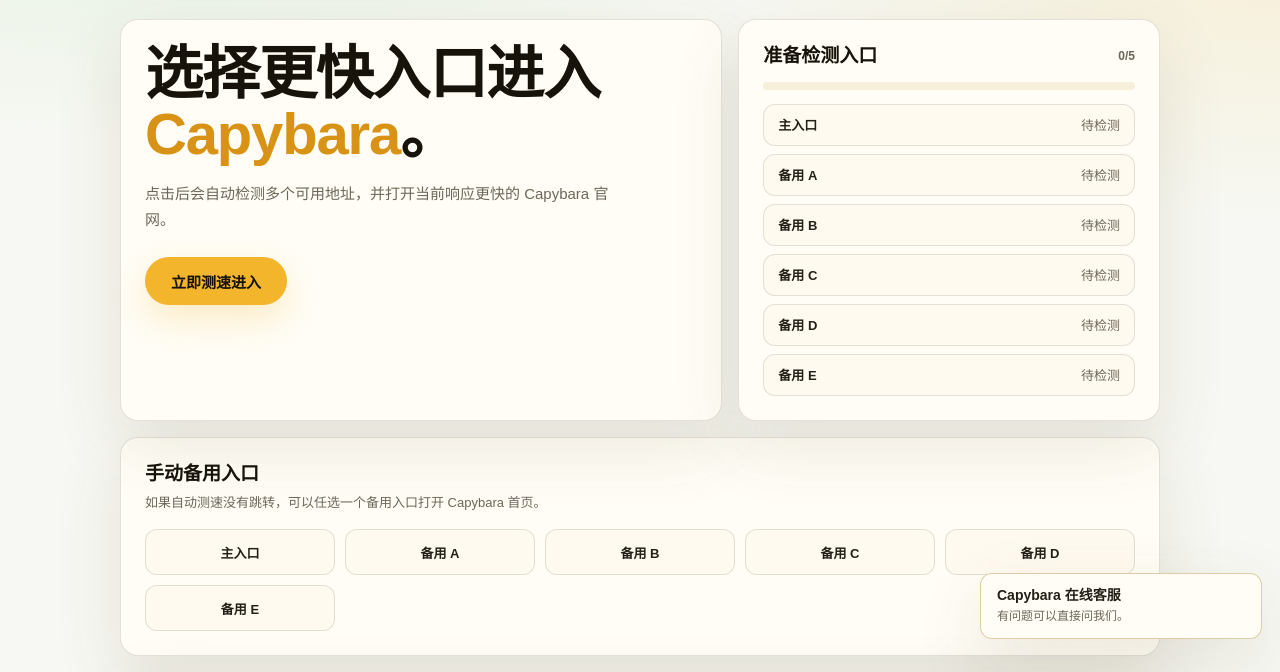
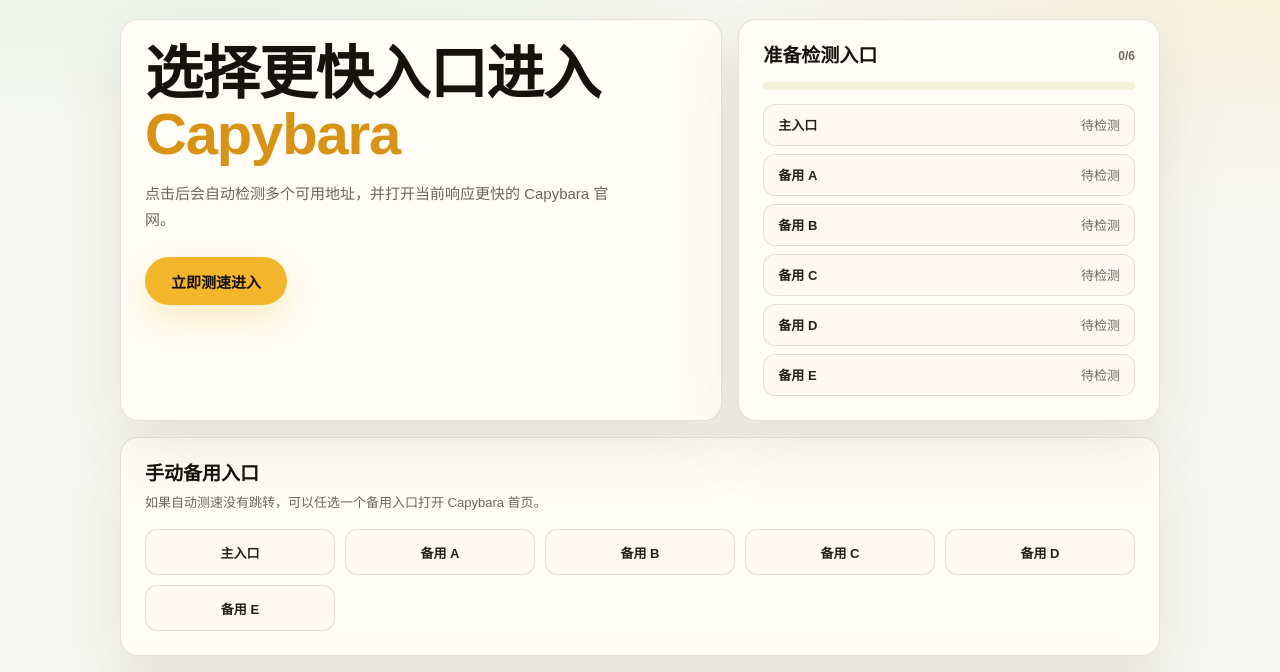
Before and after one commit to capybara-official/capybara-official.github.io, a plain HTML site: page index.html in a window 1280 px wide. Shown: the part 69-741 px from the top of the page. Drawn offline with Linux system fonts and the light colour scheme.

```diff
--- a/brand.css
+++ b/brand.css
@@ -367,7 +367,7 @@ a.manual-link:hover { border-color: var(--line-strong); background: var(--surfac
   display: block;
   max-width: 100%;
   color: var(--muted);
-  font-size: 11px;
+  font-size: 12px;
   font-weight: 600;
   line-height: 1.35;
   word-break: break-all;
@@ -381,33 +381,6 @@ footer {
   font-size: 13px;
   line-height: 1.7;
 }
-
-/* Floating support */
-.support-dock {
-  position: fixed;
-  right: 18px;
-  bottom: 92px;
-  z-index: 50;
-  width: min(282px, calc(100vw - 32px));
-}
-
-.support-button {
-  display: grid;
-  width: 100%;
-  gap: 4px;
-  padding: 13px 16px;
-  border: 1px solid var(--line-strong);
-  border-radius: var(--radius-sm);
-  color: var(--text);
-  background: var(--surface);
-  box-shadow: var(--shadow);
-  text-align: left;
-  text-decoration: none;
-  cursor: pointer;
-}
-
-.support-button strong { font-size: 14px; line-height: 1.25; }
-.support-button span { color: var(--muted); font-size: 12px; line-height: 1.4; }
 
 /* Status page */
 .status-hero { padding: 24px; }
@@ -544,12 +517,8 @@ footer {
   .manual-grid { grid-template-columns: 1fr; }
   .promo-actions { display: grid; }
   .promo-action { width: 100%; }
-  /* Phones: a small pill above the Chatwoot bubble instead of a near full-width card, so it
-     never sits over the full-width entry buttons; extra bottom room lets the last row scroll clear. */
-  main { padding-bottom: 140px; }
-  .support-dock { right: 12px; bottom: calc(84px + env(safe-area-inset-bottom)); width: auto; }
-  .support-button { padding: 9px 14px; border-radius: 999px; }
-  .support-button span { display: none; }
+  /* Phones: bottom room the height of the Chatwoot button, so the last row scrolls clear of it. */
+  main { padding-bottom: 96px; }
 }
 
 .status-section > .meta { display: block; margin-top: 10px; }
--- a/index.html
+++ b/index.html
@@ -5,10 +5,10 @@
   <meta name="viewport" content="width=device-width, initial-scale=1">
   <meta name="robots" content="noindex, nofollow">
   <title>Capybara 导航 | 永久地址</title>
-  <link rel="apple-touch-icon" href="icons/Icon-192.png?v=capybara-favicon-20260627a">
-  <link rel="icon" href="favicon.ico?v=capybara-favicon-20260627a" sizes="any">
-  <link rel="icon" type="image/png" href="favicon.png?v=capybara-favicon-20260627a">
-  <link rel="stylesheet" href="/brand.css?v=20261113">
+  <link rel="icon" type="image/png" sizes="32x32" href="icons/icon-32.png?v=20261115">
+  <link rel="icon" type="image/png" sizes="192x192" href="icons/icon-192.png?v=20261115">
+  <link rel="apple-touch-icon" href="icons/apple-touch-icon.png?v=20261115">
+  <link rel="stylesheet" href="/brand.css?v=20261115">
 </head>
 <body>
   <main>
@@ -24,7 +24,7 @@
 
     <section class="hero">
       <div class="panel intro">
-        <h1>选择更快入口进入 <span class="accent">Capybara</span>。</h1>
+        <h1>选择更快入口进入 <span class="accent">Capybara</span></h1>
         <p>点击后会自动检测多个可用地址，并打开当前响应更快的 Capybara 官网。</p>
         <a class="primary-action" href="https://www.kapi-net.com/" data-start-speed-test>立即测速进入</a>
       </div>
@@ -32,7 +32,7 @@
       <aside class="panel probe-panel" aria-live="polite">
         <div class="progress-head">
           <h2 data-status-title>准备检测入口</h2>
-          <span class="progress-count" data-status-count>0/5</span>
+          <span class="progress-count" data-status-count></span>
         </div>
         <div class="progress-track" aria-label="入口检测进度"><span data-progress-bar></span></div>
         <div class="probe-list" data-probe-list></div>
@@ -80,13 +80,6 @@
     </footer>
     <!-- address:sections:end -->
   </main>
-
-  <div class="support-dock" data-support-dock>
-    <a class="support-button" href="https://t.me/capybarapublic" target="_blank" rel="noreferrer">
-      <strong>Capybara 在线客服</strong>
-      <span>有问题可以直接问我们。</span>
-    </a>
-  </div>
 
   <script>
     // address:entries:begin
@@ -206,6 +199,7 @@
     }
 
     renderRows();
+    if (statusCount) statusCount.textContent = `0/${entryCandidates.length}`;
     if (startButton) {
       startButton.addEventListener('click', runSpeedTest);
     }
```
Also changed, not shown: favicon.png (deleted), icons/Icon-192.png (deleted), icons/apple-touch-icon.png (added), icons/favicon-16.png (deleted), icons/favicon-32.png (deleted), icons/favicon-48.png (deleted), icons/favicon-64.png (deleted), icons/icon-192.png (added), icons/icon-32.png (added).
